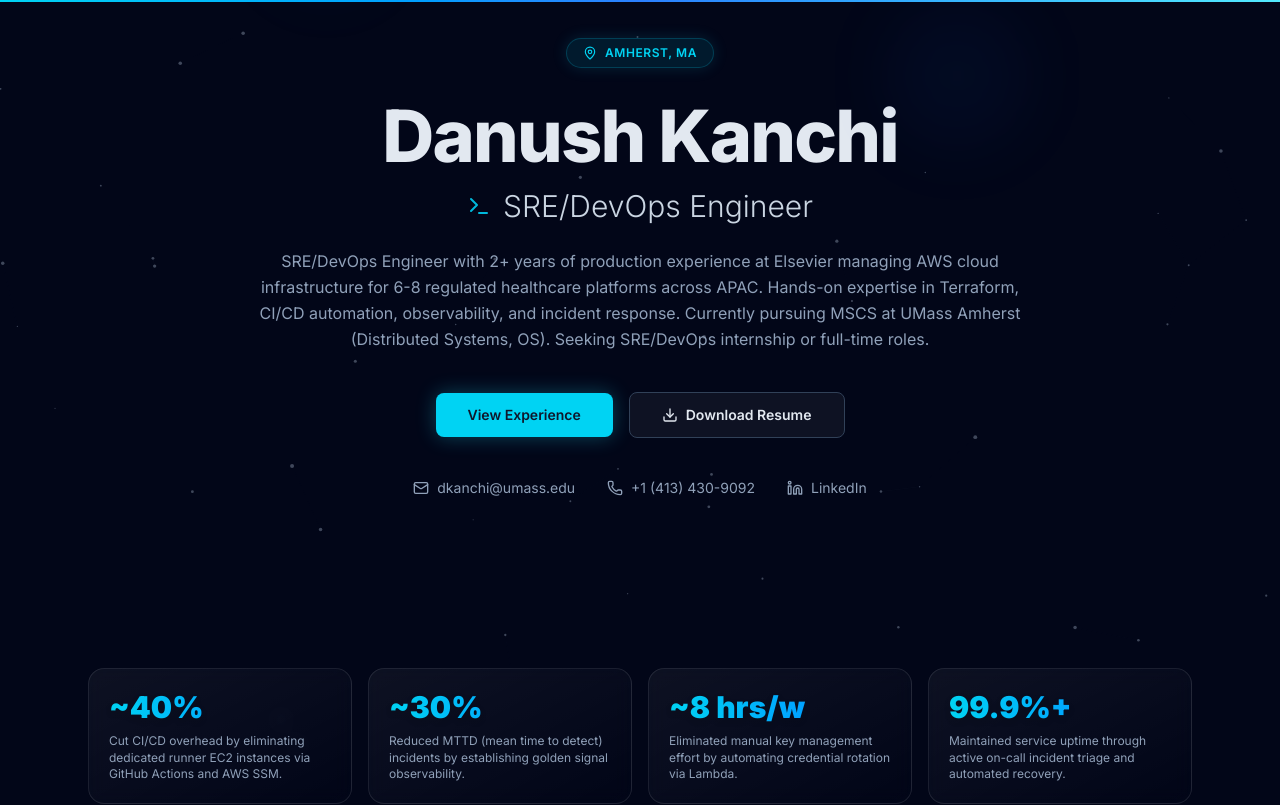
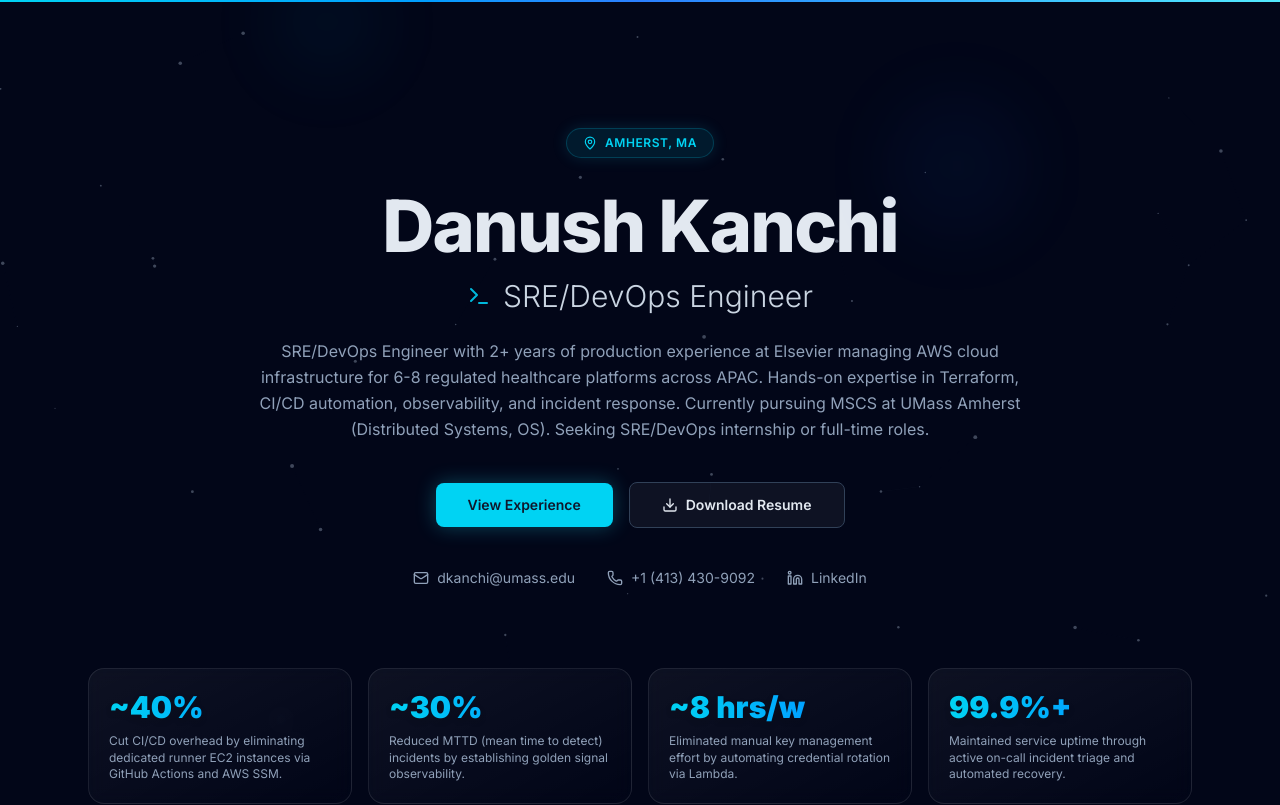
Before and after one commit to Danush-Kanchi/danush-portfolio, a Next.js app: page / in a window 1280 px wide. Shown: the top 805 px of the page. Built offline with nearby package versions, Linux system fonts and the light colour scheme.

Commit message:
Remove hero parallax shift to prevent first-scroll jump

```diff
--- a/app/page.tsx
+++ b/app/page.tsx
@@ -124,7 +124,6 @@ export default function Portfolio() {
     damping: 28,
     mass: 0.2,
   });
-  const heroY = useTransform(scrollYProgress, [0, 0.22], [0, shouldReduceMotion ? -12 : -90]);
   const heroOpacity = useTransform(scrollYProgress, [0, 0.2], [1, 0.35]);
   const motionY = shouldReduceMotion ? 10 : 24;
   const motionDuration = shouldReduceMotion ? 0.3 : 0.55;
@@ -208,7 +207,7 @@ export default function Portfolio() {
           <motion.div className="fixed left-0 top-0 z-[60] h-[2px] w-full origin-left bg-gradient-to-r from-cyan-400 via-blue-500 to-cyan-300" style={{ scaleX: progressScaleX }} />
 
           <motion.section
-            style={{ y: heroY, opacity: heroOpacity }}
+            style={{ opacity: heroOpacity }}
             className="relative flex flex-col items-center justify-center pt-32 pb-20 px-6 text-center max-w-5xl mx-auto"
           >
             <motion.div
```
